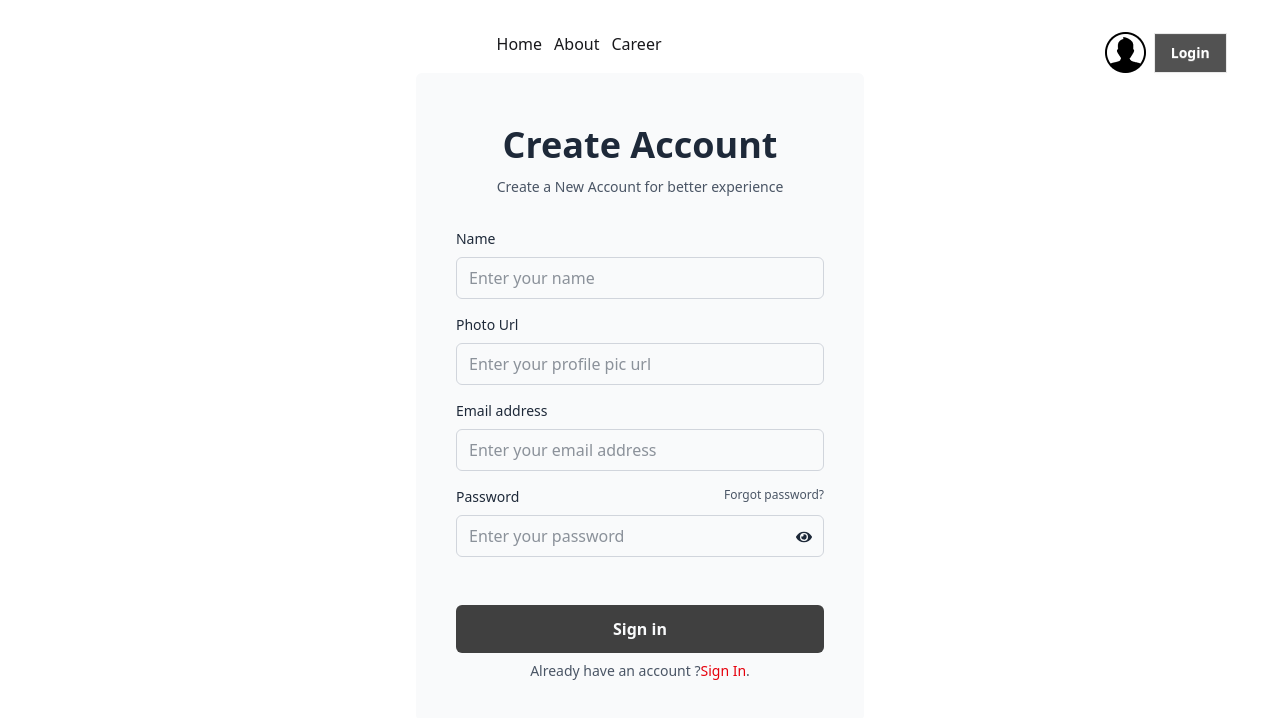
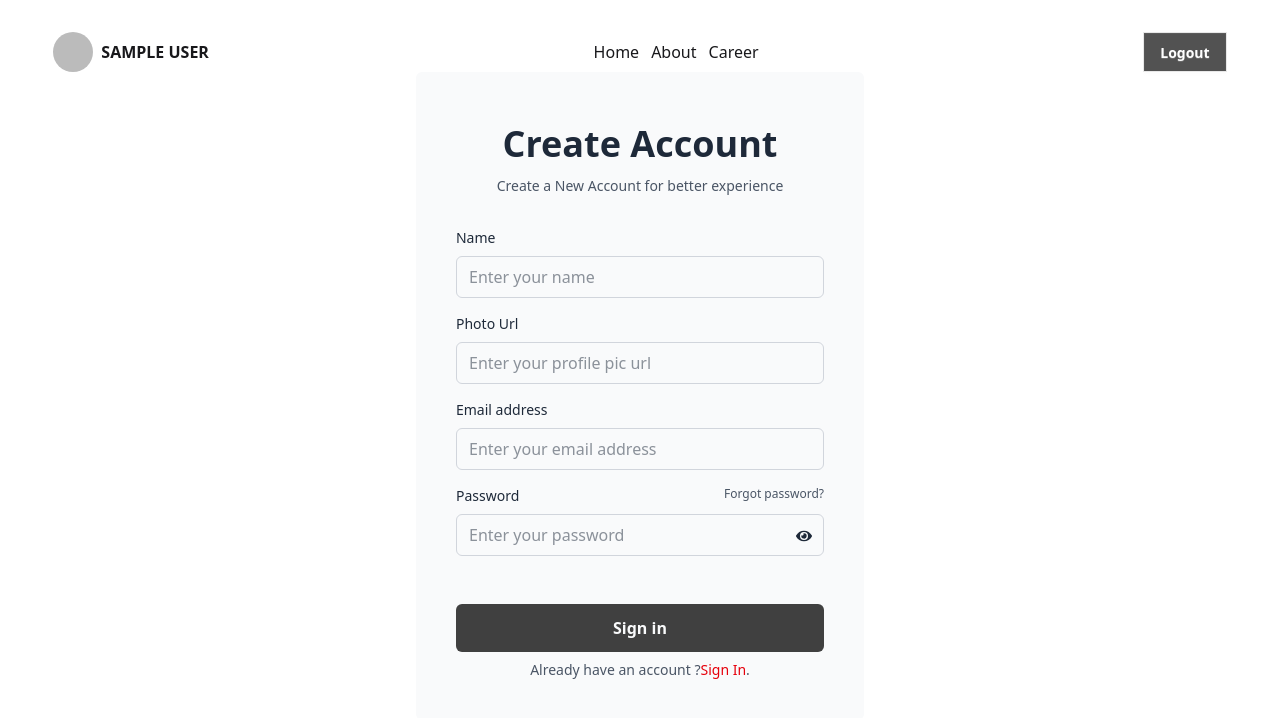
Before and after one commit to joynalmdabedin440/the-daily-feed, a React (Vite) app: page /auth/register in a window 1280 px wide. Shown: the top 718 px of the page. Built offline with nearby package versions, Linux system fonts and the light colour scheme; no server answers; sample sign-in values are in the browser's storage.

Commit message:
add user login details

```diff
--- a/src/auth/AuthProvider.jsx
+++ b/src/auth/AuthProvider.jsx
@@ -1,4 +1,4 @@
-import { createUserWithEmailAndPassword, onAuthStateChanged, signInWithEmailAndPassword, updateProfile } from "firebase/auth";
+import { createUserWithEmailAndPassword, onAuthStateChanged, signInWithEmailAndPassword, signOut, updateProfile } from "firebase/auth";
 import PropTypes from "prop-types";
 import { createContext, useEffect, useState } from "react";
 import auth from "../firebase.init";
@@ -23,6 +23,10 @@ const AuthProvider = ({ children }) => {
         return updateProfile(auth.currentUser,userDetails)
     }
 
+    const userLogOut = () => {
+        return signOut(auth)
+    }
+
     useEffect(() => {
         const unMount = onAuthStateChanged(auth, (user) => {
             setUser(user)
@@ -38,8 +42,11 @@ const AuthProvider = ({ children }) => {
         createUser,
         loginUser,
         user,
-        updateUserProfile
+        updateUserProfile,
+        userLogOut
+
     }
+
 
 
     return (
--- a/src/components/Navbar.jsx
+++ b/src/components/Navbar.jsx
@@ -1,25 +1,56 @@
 import { Link, NavLink } from "react-router";
 import userIcon from "../assets/user.png"
+import { useContext } from "react";
+import { AuthContext } from "../auth/AuthProvider";
 
 
 const Navbar = () => {
+    const { user, userLogOut } = useContext(AuthContext)
+
+    const handleLogOut = () => {
+        userLogOut()
+            .then(() => {
+
+            })
+            .catch(error => {
+                alert(error.message)
+            })
+    }
+
+
+
+
+
     return (
-        <div className="flex justify-between">
+        <div className="flex justify-between items-center">
             <div>
+                {
+                    user ? <div className="flex items-center gap-2">
+                        <img className="w-10 h-10 rounded-full" src={user?.photoURL} alt="user" />
+                        <h3 className="font-bold">{user?.displayName?.toUpperCase()}</h3>
+                    </div> :
+
+                        <div>
+                            <img src={userIcon} alt="user" />
+                        </div>
+
+                }
 
             </div>
 
             <div className="space-x-3">
-                <NavLink to="/"  className="hover:text-green-400">Home</NavLink>
+                <NavLink to="/" className="hover:text-green-400">Home</NavLink>
                 <NavLink to="/about" className="hover:text-green-400">About</NavLink>
                 <NavLink to="/career" className="hover:text-green-400">Career</NavLink>
 
             </div>
             <div className="flex items-center gap-2">
-                <div>
-                    <img src={userIcon} alt="user" />
-                </div>
-                <Link to="/auth/login" className="text-white btn bg-neutral-600 rounded-none  ">Login</Link>
+
+
+                {
+                    user ? <button onClick={handleLogOut} className="text-white btn bg-neutral-600 rounded-none  ">Logout</button> : <Link to="/auth/login" className="text-white btn bg-neutral-600 rounded-none  ">Login</Link>
+                }
+
             </div>
 
         </div>
--- a/src/components/NewsCard.jsx
+++ b/src/components/NewsCard.jsx
@@ -7,12 +7,12 @@ const NewsCard = ({singleNews}) => {
   const [showFullText, setShowFullText] = useState(false);
 
   const { title, author, rating, total_view, thumbnail_url, details } = singleNews
-  console.log(author);
+
 
 
   const { name, published_date, img } = author
 
-  console.log(img);
+
 
 
   /*
--- a/src/components/Register.jsx
+++ b/src/components/Register.jsx
@@ -5,11 +5,11 @@ import { AuthContext } from "../auth/AuthProvider";
 
 
 const Register = () => {
-    const [showed, setShowed,updateUserProfile] = useState(false)
+    const [showed, setShowed] = useState(false)
 
-    const [error,setError] =useState(null)
+    const [error, setError] = useState(null)
 
-    const {createUser}  = useContext(AuthContext)
+    const { createUser,updateUserProfile } = useContext(AuthContext)
 
 
 
@@ -23,9 +23,25 @@ const Register = () => {
         const email = e.target.email.value
         const password = e.target.password.value
 
+
+
+        setError(null)
+
         createUser(email, password)
-            .then(result => {
-            console.log(result);
+            .then(() => {
+
+
+                updateUserProfile({
+                    displayName: name,
+                    photoURL: photo
+                })
+                    .then((res) => {
+                        console.log('update', res);
+
+                    })
+                    .catch(error => {
+                        setError(error.message)
+                    })
 
             })
             .catch(error => {
@@ -33,17 +49,7 @@ const Register = () => {
 
             })
 
-        updateUserProfile({
-            displayName: name,
-            photUrl:photo
-            })
-            .then(() => {
-            console.log('update');
 
-            })
-            .catch(error => {
-            setError(error.message)
-        })
 
     }
     return (
@@ -92,6 +98,9 @@ const Register = () => {
                     </p>
                 </div>
             </form>
+            {
+                error ? <p className="text-red-500">{error}</p> : ""
+            }
         </div>
     );
 };
```
